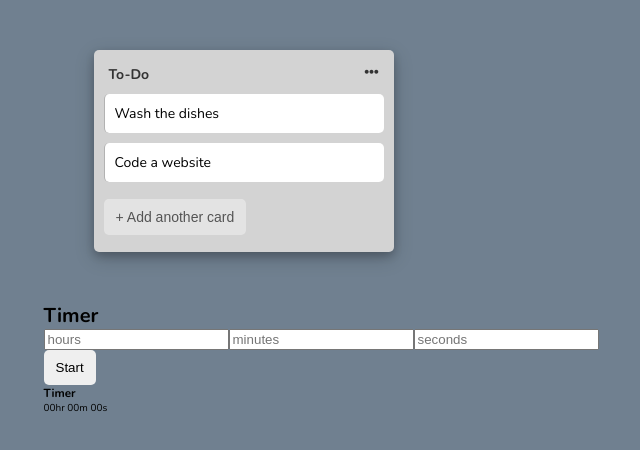
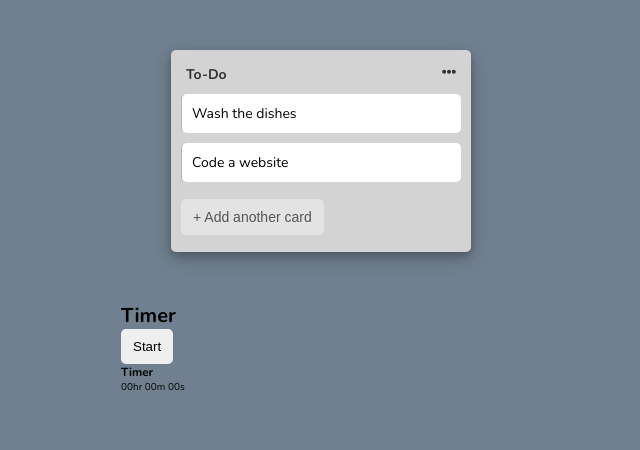
Before and after one commit to wwwLulu/Tracker-App, a Vue app: page / in a window 1280 px wide. Shown: the top 450 px of the page, without its empty margins (319-959 px from the left). Built offline with nearby package versions, Linux system fonts and the light colour scheme.

Commit message:
Commented out TimerInput

```diff
--- a/src/components/Timer.vue
+++ b/src/components/Timer.vue
@@ -1,6 +1,6 @@
 <template>
     <h1>Timer</h1>
-    <timer-input v-on:changeHandler="inputHandler" />
+    <!-- <timer-input v-on:changeHandler="inputHandler" /> -->
     <timer-start-button
         @startStopTimer="timerStartHandler"
         :isStarted="isStarted"
@@ -10,13 +10,13 @@
 
 <script>
 import TimerStartButton from './TimerStartButton.vue'
-import TimerInput from './TimerInput.vue'
+// import TimerInput from './TimerInput.vue'
 import TimerDisplay from './TimerDisplay.vue'
 
 export default {
     components: {
         TimerStartButton,
-        TimerInput,
+        // TimerInput,
         TimerDisplay,
     },
     data() {
@@ -32,6 +32,8 @@ export default {
             totalTimeInputted: {
                 milliseconds: null,
             },
+
+            // Current not being used, saving it for "go-ahead"
             inputTime: {
                 milliseconds: null,
             },
@@ -84,3 +86,5 @@ export default {
     },
 }
 </script>
+
+<style scoped></style>
```
